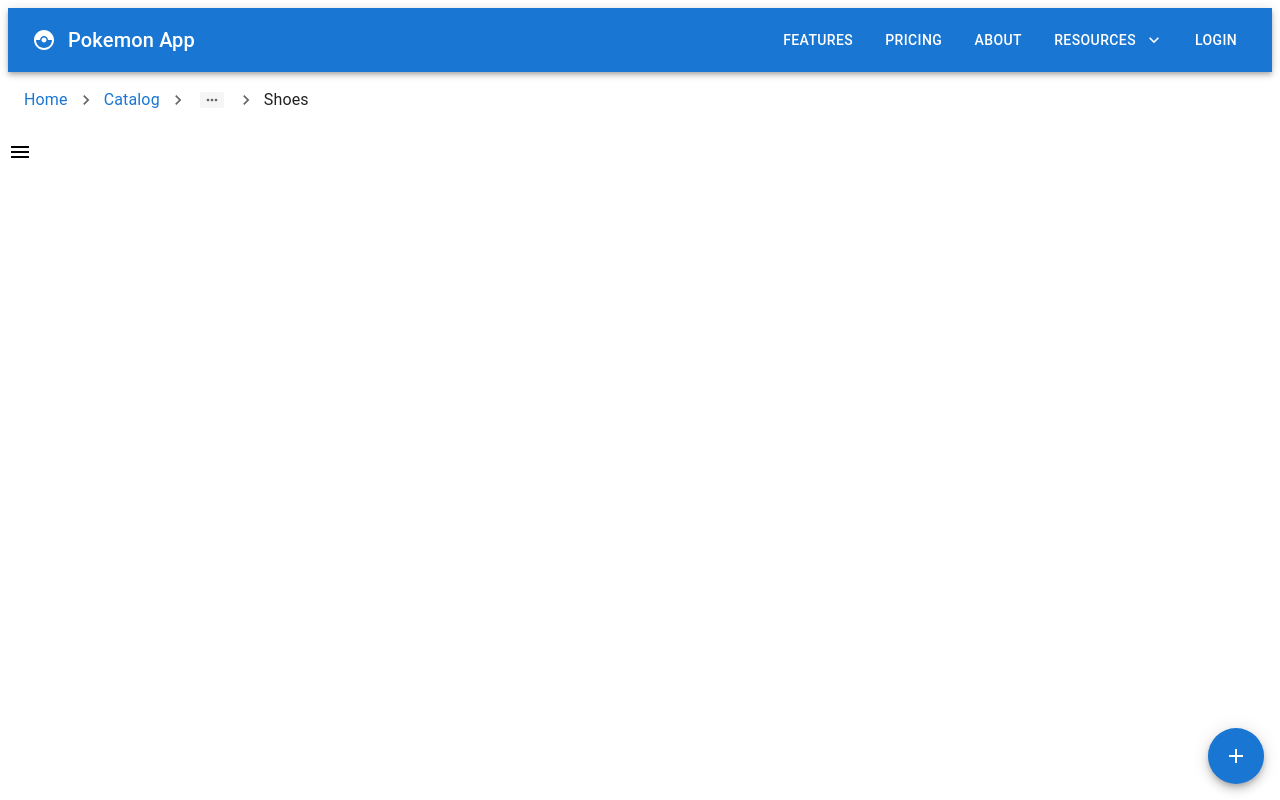
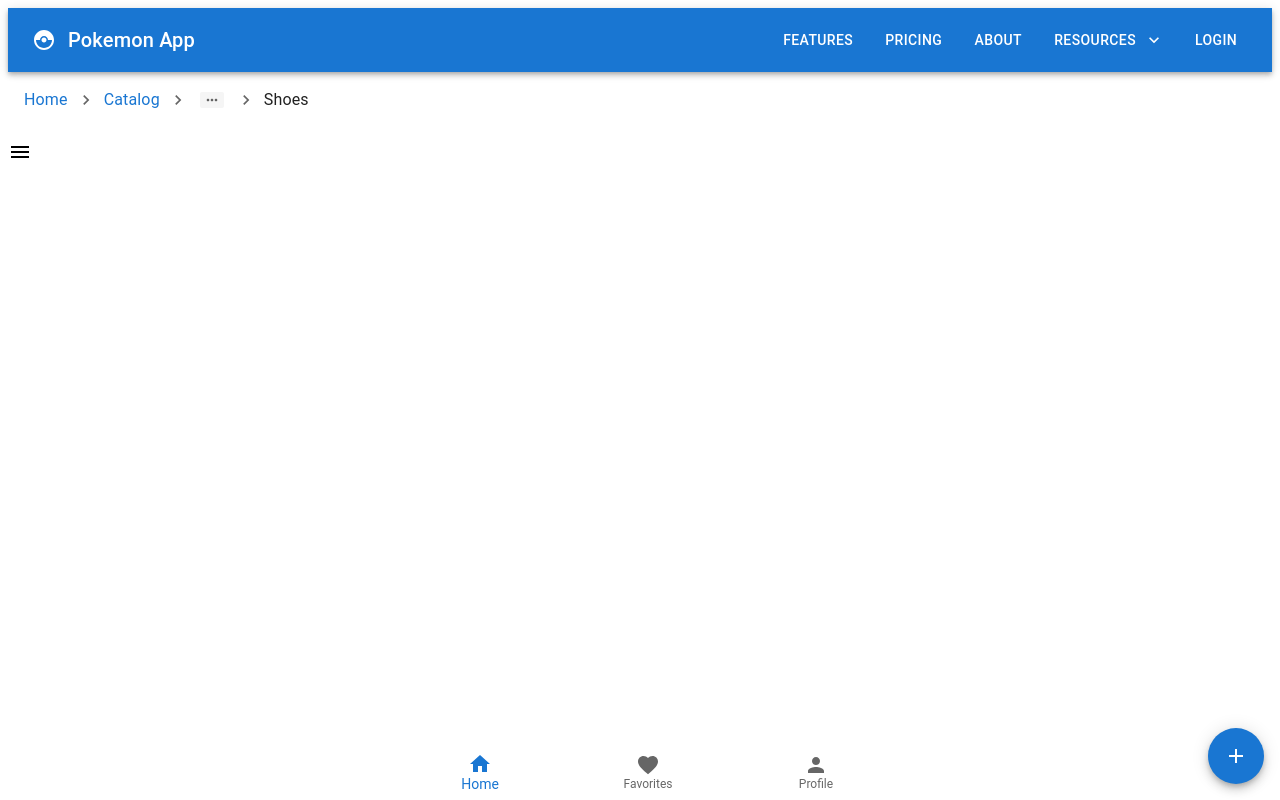
Before and after one commit to Radexman/MUI-React, a React (Vite) app: page / in a window 1280 px wide. Built offline with nearby package versions, Linux system fonts and the light colour scheme.

Commit message:
Bottom Navigation

```diff
--- a/src/App.tsx
+++ b/src/App.tsx
@@ -16,6 +16,7 @@ import MuiNavbar from './components/MuiNavbar';
 import MuiBreadcrumbs from './components/MuiBreadcrumbs';
 import MuiDrawer from './components/MuiDrawer';
 import MuiSpeedDial from './components/MuiSpeedDial';
+import MuiBottomNavigation from './components/MuiBottomNavigation';
 // import styles from './App.module.css';
 
 function App() {
@@ -39,6 +40,7 @@ function App() {
 				<MuiBreadcrumbs />
 				<MuiDrawer />
 				<MuiSpeedDial />
+				<MuiBottomNavigation />
 				{/* <MuiLink /> */}
 			</div>
 		</>
--- /dev/null
+++ b/src/components/MuiBottomNavigation.tsx
@@ -0,0 +1,35 @@
+import { useState } from 'react';
+import { BottomNavigation, BottomNavigationAction } from '@mui/material';
+import HomeIcon from '@mui/icons-material/Home';
+import FavoriteIcon from '@mui/icons-material/Favorite';
+import PersonIcon from '@mui/icons-material/Person';
+
+const MuiBottomNavigation = () => {
+	const [value, setValue] = useState(0);
+
+	return (
+		<BottomNavigation
+			sx={{ width: '100%', position: 'absolute', bottom: 0 }}
+			value={value}
+			onChange={(event, newValue) => {
+				setValue(newValue);
+			}}
+			showLabels
+		>
+			<BottomNavigationAction
+				label='Home'
+				icon={<HomeIcon />}
+			/>
+			<BottomNavigationAction
+				label='Favorites'
+				icon={<FavoriteIcon />}
+			/>
+			<BottomNavigationAction
+				label='Profile'
+				icon={<PersonIcon />}
+			/>
+		</BottomNavigation>
+	);
+};
+
+export default MuiBottomNavigation;
```
